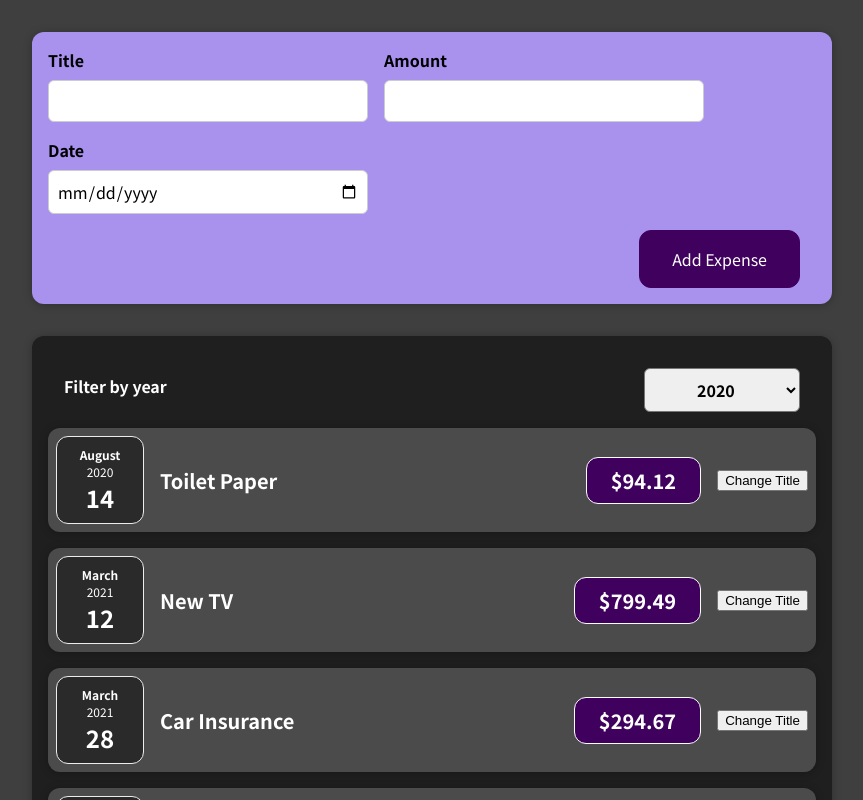
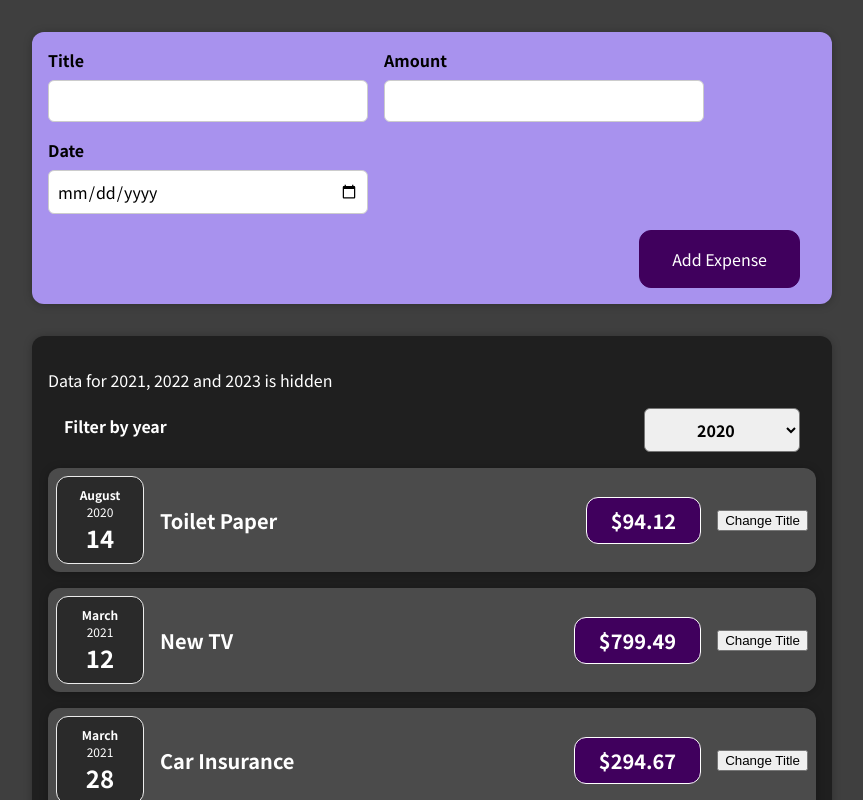
Before and after one commit to riskaagung11/React-State-and-Working-with-Event, a React (Vite) app: page / in a window 1280 px wide. Shown: the top 800 px of the page, without its empty margins (208-1071 px from the left). Built offline with nearby package versions, Linux system fonts and the light colour scheme.

Commit message:
Drived/Computed State

```diff
--- a/src/components/Expense/Expenses.jsx
+++ b/src/components/Expense/Expenses.jsx
@@ -7,6 +7,16 @@ import { useState } from "react";
 const Expenses = (props) => {
   const [filteredYear, setFilteredYear] = useState("2020");
 
+  let filteredInfoText = "2021, 2022 and 2023";
+
+  if (filteredYear === "2021") {
+    filteredInfoText = "2020, 2022 and 2023";
+  } else if (filteredYear === "2022") {
+    filteredInfoText = "2020, 2021 and 2023";
+  } else if (filteredYear === "2023") {
+    filteredInfoText = "2020, 2021 and 2022";
+  }
+
   const filterChangeHandeler = (selectedYear) => {
     setFilteredYear(selectedYear);
   };
@@ -14,6 +24,7 @@ const Expenses = (props) => {
   return (
     <div>
       <Card className="expenses">
+        <p style={{ color: "white" }}>Data for {filteredInfoText} is hidden</p>
         <ExpensesFilter selected={filteredYear} onChangeFilter={filterChangeHandeler} />
         <ExpenseItem title={props.items[0].title} amount={props.items[0].amount} date={props.items[0].date} />
         <ExpenseItem title={props.items[1].title} amount={props.items[1].amount} date={props.items[1].date} />
```
